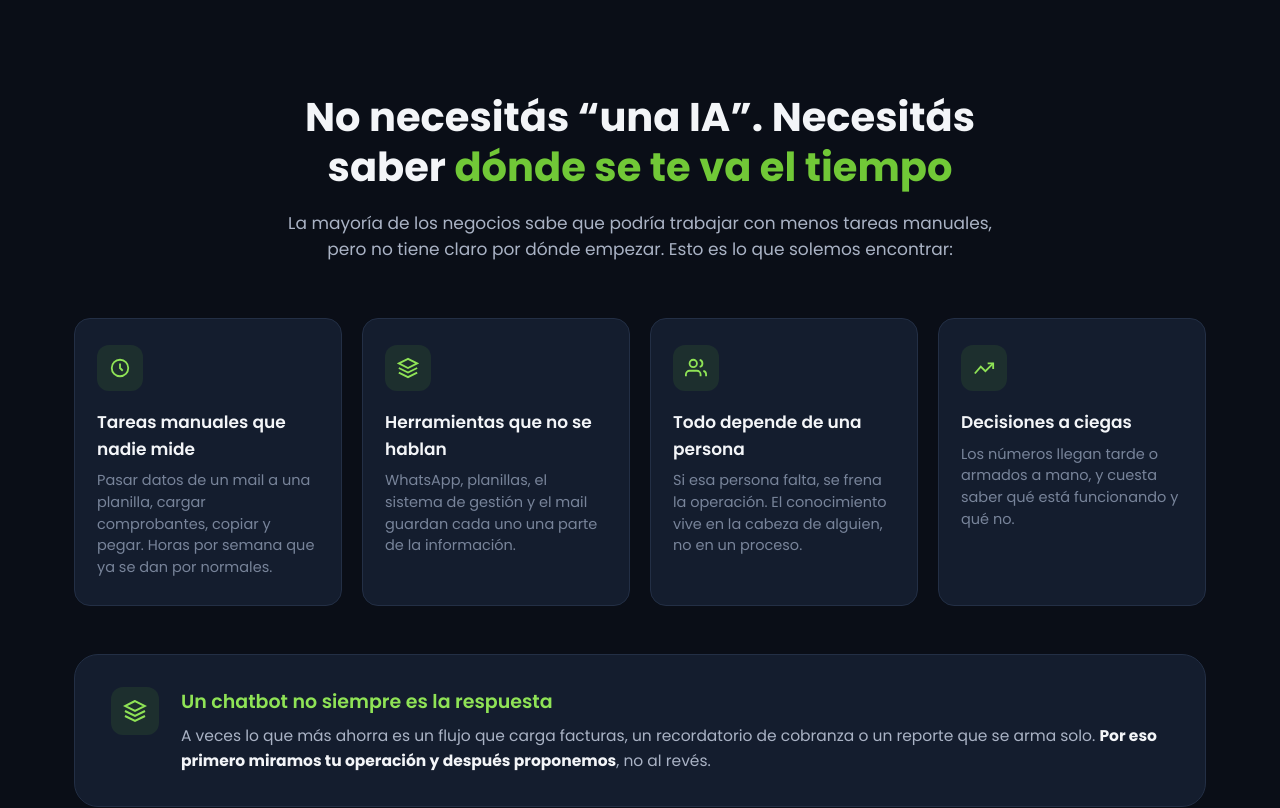
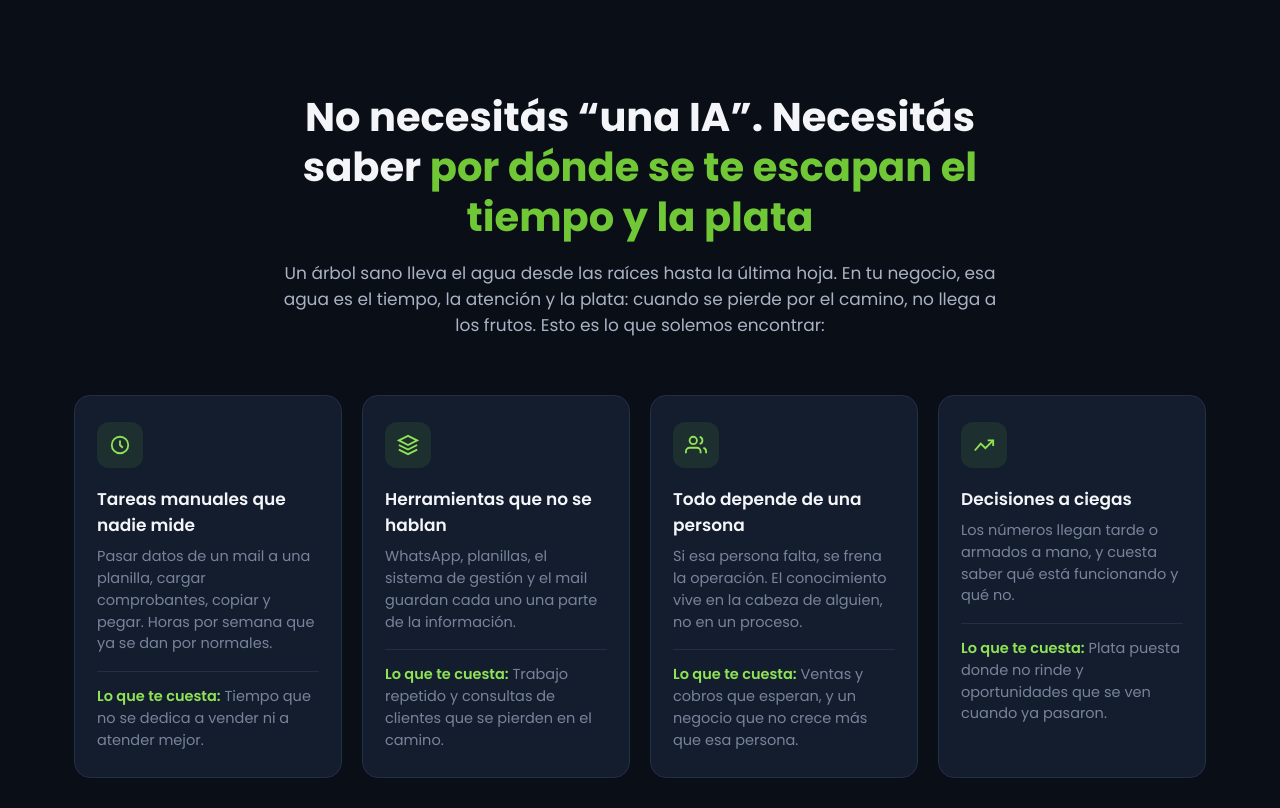
Before and after one commit to aguaribai/web-aguaribai, a plain HTML site: page index.html in a window 1280 px wide. Shown: the part 1020-1828 px from the top of the page. Drawn offline with Linux system fonts and the light colour scheme; animation ran at ten frames a second.

Commit message:
Reescribe la sección del problema: tiempo y plata que se escapan
- Título y párrafo con la analogía del agua que sube por el árbol.
- Cada problema suma "Lo que te cuesta" (ventas, cobros y plata perdidos).

Co-Authored-By: Claude Sonnet 5.5 <noreply@anthropic.com>
Claude-Session: https://claude.ai/code/session_01JCDpygXXPtNUUHcQknvMra

```diff
--- a/css/consultoria.css
+++ b/css/consultoria.css
@@ -99,6 +99,17 @@
 @media (max-width: 520px) { .tree-legend { grid-template-columns: 1fr; } }
 .tree-note { margin-top: 10px; font-size: 13px; color: var(--text-muted); font-style: italic; }
 
+/* ---------- Costo de cada problema (sección "No necesitás una IA") ---------- */
+.pain-cost {
+  margin-top: 16px;
+  padding-top: 14px;
+  border-top: 1px solid var(--surface-border);
+  font-size: 14px;
+  line-height: 1.5;
+  color: var(--text-secondary);
+}
+.pain-cost strong { color: var(--green-light); font-weight: 600; }
+
 /* ---------- Grilla de 3 columnas para las áreas ---------- */
 .pain-grid.cols-3 { grid-template-columns: repeat(3, 1fr); }
 @media (max-width: 960px) { .pain-grid.cols-3 { grid-template-columns: repeat(2, 1fr); } }
--- a/index.html
+++ b/index.html
@@ -269,9 +269,10 @@
     <section id="oportunidad">
       <div class="container">
         <div class="pain-intro" data-reveal>
-          <h2>No necesitás “una IA”. Necesitás saber <span class="accent-green">dónde se te va el tiempo</span></h2>
-          <p>La mayoría de los negocios sabe que podría trabajar con menos tareas manuales, pero no tiene claro por
-            dónde empezar. Esto es lo que solemos encontrar:</p>
+          <h2>No necesitás “una IA”. Necesitás saber <span class="accent-green">por dónde se te escapan el tiempo y la plata</span></h2>
+          <p>Un árbol sano lleva el agua desde las raíces hasta la última hoja. En tu negocio, esa agua es el tiempo, la
+            atención y la plata: cuando se pierde por el camino, no llega a los frutos. Esto es lo que solemos
+            encontrar:</p>
         </div>
 
         <div class="pain-grid">
@@ -284,6 +285,7 @@
             <h3>Tareas manuales que nadie mide</h3>
             <p>Pasar datos de un mail a una planilla, cargar comprobantes, copiar y pegar. Horas por semana que ya se
               dan por normales.</p>
+            <p class="pain-cost"><strong>Lo que te cuesta:</strong> Tiempo que no se dedica a vender ni a atender mejor.</p>
           </div>
           <div class="pain-card" data-reveal>
             <div class="pain-icon"><svg width="22" height="22" viewBox="0 0 24 24" fill="none" stroke="currentColor"
@@ -292,6 +294,7 @@
               </svg></div>
             <h3>Herramientas que no se hablan</h3>
             <p>WhatsApp, planillas, el sistema de gestión y el mail guardan cada uno una parte de la información.</p>
+            <p class="pain-cost"><strong>Lo que te cuesta:</strong> Trabajo repetido y consultas de clientes que se pierden en el camino.</p>
           </div>
           <div class="pain-card" data-reveal>
             <div class="pain-icon"><svg width="22" height="22" viewBox="0 0 24 24" fill="none" stroke="currentColor"
@@ -303,6 +306,7 @@
             <h3>Todo depende de una persona</h3>
             <p>Si esa persona falta, se frena la operación. El conocimiento vive en la cabeza de alguien, no en un
               proceso.</p>
+            <p class="pain-cost"><strong>Lo que te cuesta:</strong> Ventas y cobros que esperan, y un negocio que no crece más que esa persona.</p>
           </div>
           <div class="pain-card" data-reveal>
             <div class="pain-icon"><svg width="22" height="22" viewBox="0 0 24 24" fill="none" stroke="currentColor"
@@ -312,6 +316,7 @@
               </svg></div>
             <h3>Decisiones a ciegas</h3>
             <p>Los números llegan tarde o armados a mano, y cuesta saber qué está funcionando y qué no.</p>
+            <p class="pain-cost"><strong>Lo que te cuesta:</strong> Plata puesta donde no rinde y oportunidades que se ven cuando ya pasaron.</p>
           </div>
         </div>
 
```
